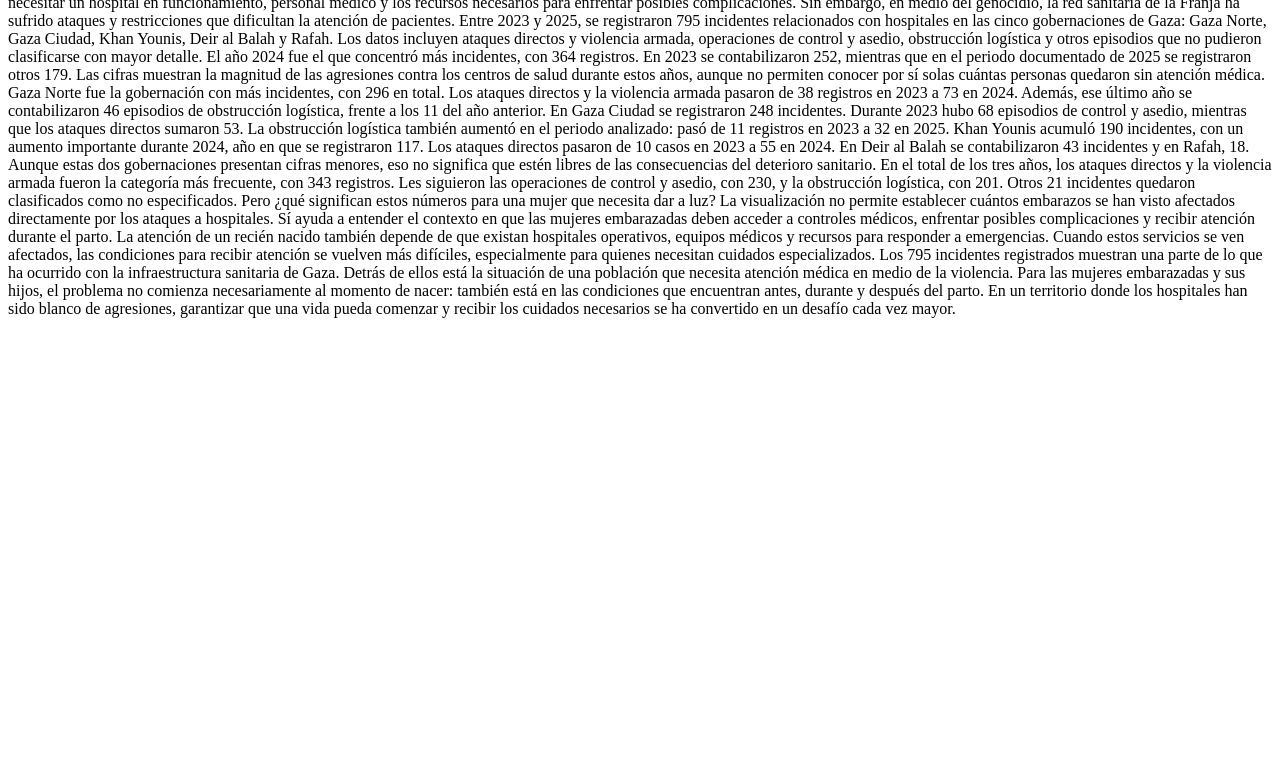
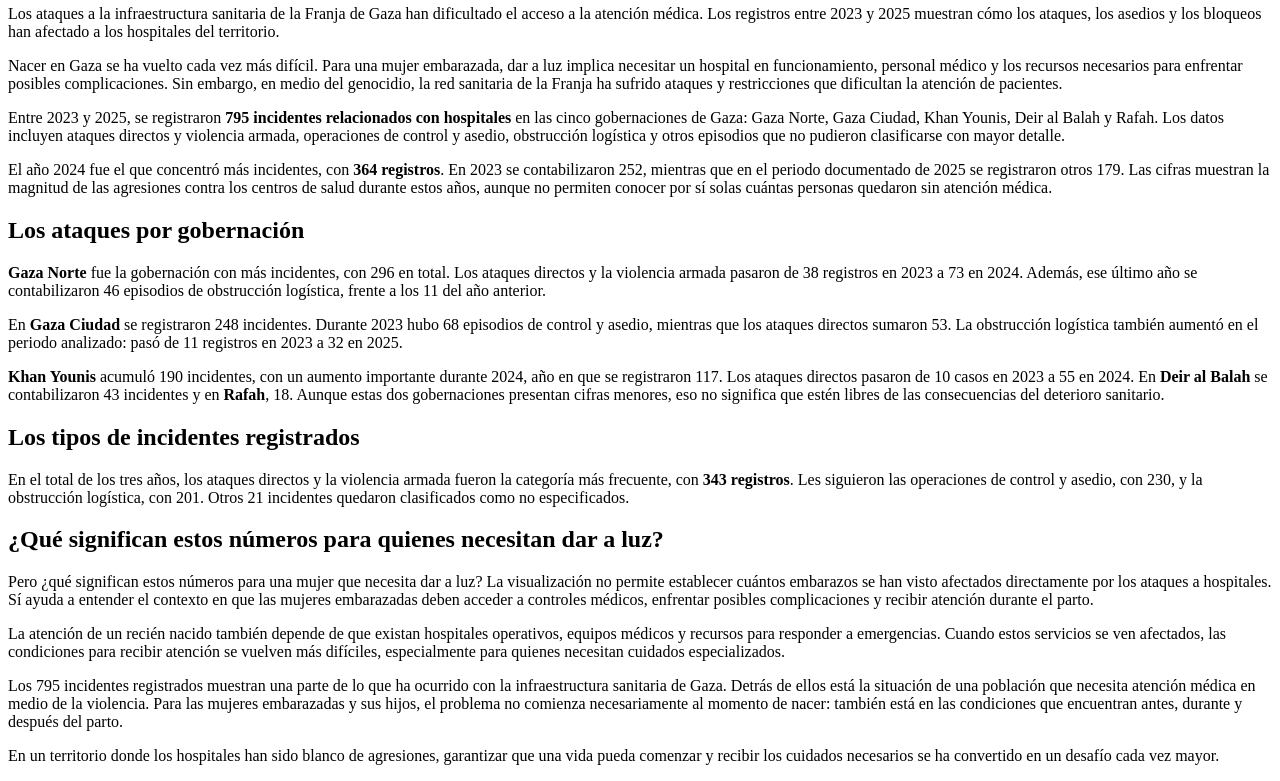
Before and after one commit to maisamisle/repositoriomisle, a plain HTML site: page Tarea 03/Docs/index.html in a window 1280 px wide. Shown: the part 50-831 px from the top of the page. Before the commit the page ends 800 px from the top, so only its background shows below. Drawn offline with Linux system fonts and the light colour scheme.

Commit message:
Actualizado
Added detailed report on the impact of hospital attacks in Gaza on maternal health and newborn care.

```diff
--- a/Tarea 03/Docs/index.html
+++ b/Tarea 03/Docs/index.html
@@ -1,31 +1,121 @@
-<!doctype html>
-<html>
-<head>
-<meta charset="utf-8"/>
-<title>Mi primer Sitio</title>
-</head>
-<body>
 
-   # Nacer en Gaza mientras se destruyen los hospitales
+<article class="reportaje">
+  <header class="reportaje-header">
+    <h1>Nacer en Gaza mientras se destruyen los hospitales</h1>
 
-*Los ataques a la infraestructura sanitaria de la Franja de Gaza han dificultado el acceso a la atención médica. Los registros entre 2023 y 2025 muestran cómo los ataques, los asedios y los bloqueos han afectado a los hospitales del territorio.*
+    <p class="bajada">
+      Los ataques a la infraestructura sanitaria de la Franja de Gaza
+      han dificultado el acceso a la atención médica. Los registros
+      entre 2023 y 2025 muestran cómo los ataques, los asedios y los
+      bloqueos han afectado a los hospitales del territorio.
+    </p>
+  </header>
 
-Nacer en Gaza se ha vuelto cada vez más difícil. Para una mujer embarazada, dar a luz implica necesitar un hospital en funcionamiento, personal médico y los recursos necesarios para enfrentar posibles complicaciones. Sin embargo, en medio del genocidio, la red sanitaria de la Franja ha sufrido ataques y restricciones que dificultan la atención de pacientes.
+  <section>
+    <p>
+      Nacer en Gaza se ha vuelto cada vez más difícil. Para una mujer
+      embarazada, dar a luz implica necesitar un hospital en funcionamiento,
+      personal médico y los recursos necesarios para enfrentar posibles
+      complicaciones. Sin embargo, en medio del genocidio, la red sanitaria
+      de la Franja ha sufrido ataques y restricciones que dificultan
+      la atención de pacientes.
+    </p>
 
-Entre 2023 y 2025, se registraron 795 incidentes relacionados con hospitales en las cinco gobernaciones de Gaza: Gaza Norte, Gaza Ciudad, Khan Younis, Deir al Balah y Rafah. Los datos incluyen ataques directos y violencia armada, operaciones de control y asedio, obstrucción logística y otros episodios que no pudieron clasificarse con mayor detalle.
+    <p>
+      Entre 2023 y 2025, se registraron <strong>795 incidentes relacionados
+      con hospitales</strong> en las cinco gobernaciones de Gaza: Gaza Norte,
+      Gaza Ciudad, Khan Younis, Deir al Balah y Rafah. Los datos incluyen
+      ataques directos y violencia armada, operaciones de control y asedio,
+      obstrucción logística y otros episodios que no pudieron clasificarse
+      con mayor detalle.
+    </p>
 
-El año 2024 fue el que concentró más incidentes, con 364 registros. En 2023 se contabilizaron 252, mientras que en el periodo documentado de 2025 se registraron otros 179. Las cifras muestran la magnitud de las agresiones contra los centros de salud durante estos años, aunque no permiten conocer por sí solas cuántas personas quedaron sin atención médica.
+    <p>
+      El año 2024 fue el que concentró más incidentes, con
+      <strong>364 registros</strong>. En 2023 se contabilizaron 252,
+      mientras que en el periodo documentado de 2025 se registraron
+      otros 179. Las cifras muestran la magnitud de las agresiones contra
+      los centros de salud durante estos años, aunque no permiten conocer
+      por sí solas cuántas personas quedaron sin atención médica.
+    </p>
+  </section>
 
-Gaza Norte fue la gobernación con más incidentes, con 296 en total. Los ataques directos y la violencia armada pasaron de 38 registros en 2023 a 73 en 2024. Además, ese último año se contabilizaron 46 episodios de obstrucción logística, frente a los 11 del año anterior.
+  <section>
+    <h2>Los ataques por gobernación</h2>
 
-En Gaza Ciudad se registraron 248 incidentes. Durante 2023 hubo 68 episodios de control y asedio, mientras que los ataques directos sumaron 53. La obstrucción logística también aumentó en el periodo analizado: pasó de 11 registros en 2023 a 32 en 2025.
+    <p>
+      <strong>Gaza Norte</strong> fue la gobernación con más incidentes,
+      con 296 en total. Los ataques directos y la violencia armada pasaron
+      de 38 registros en 2023 a 73 en 2024. Además, ese último año se
+      contabilizaron 46 episodios de obstrucción logística, frente a los
+      11 del año anterior.
+    </p>
 
-Khan Younis acumuló 190 incidentes, con un aumento importante durante 2024, año en que se registraron 117. Los ataques directos pasaron de 10 casos en 2023 a 55 en 2024. En Deir al Balah se contabilizaron 43 incidentes y en Rafah, 18. Aunque estas dos gobernaciones presentan cifras menores, eso no significa que estén libres de las consecuencias del deterioro sanitario.
+    <p>
+      En <strong>Gaza Ciudad</strong> se registraron 248 incidentes.
+      Durante 2023 hubo 68 episodios de control y asedio, mientras que
+      los ataques directos sumaron 53. La obstrucción logística también
+      aumentó en el periodo analizado: pasó de 11 registros en 2023
+      a 32 en 2025.
+    </p>
 
-En el total de los tres años, los ataques directos y la violencia armada fueron la categoría más frecuente, con 343 registros. Les siguieron las operaciones de control y asedio, con 230, y la obstrucción logística, con 201. Otros 21 incidentes quedaron clasificados como no especificados.
+    <p>
+      <strong>Khan Younis</strong> acumuló 190 incidentes, con un aumento
+      importante durante 2024, año en que se registraron 117. Los ataques
+      directos pasaron de 10 casos en 2023 a 55 en 2024. En
+      <strong>Deir al Balah</strong> se contabilizaron 43 incidentes y
+      en <strong>Rafah</strong>, 18. Aunque estas dos gobernaciones
+      presentan cifras menores, eso no significa que estén libres de
+      las consecuencias del deterioro sanitario.
+    </p>
+  </section>
 
-Pero ¿qué significan estos números para una mujer que necesita dar a luz? La visualización no permite establecer cuántos embarazos se han visto afectados directamente por los ataques a hospitales. Sí ayuda a entender el contexto en que las mujeres embarazadas deben acceder a controles médicos, enfrentar posibles complicaciones y recibir atención durante el parto.
+  <section>
+    <h2>Los tipos de incidentes registrados</h2>
 
-La atención de un recién nacido también depende de que existan hospitales operativos, equipos médicos y recursos para responder a emergencias. Cuando estos servicios se ven afectados, las condiciones para recibir atención se vuelven más difíciles, especialmente para quienes necesitan cuidados especializados.
+    <p>
+      En el total de los tres años, los ataques directos y la violencia
+      armada fueron la categoría más frecuente, con
+      <strong>343 registros</strong>. Les siguieron las operaciones de
+      control y asedio, con 230, y la obstrucción logística, con 201.
+      Otros 21 incidentes quedaron clasificados como no especificados.
+    </p>
+  </section>
 
-Los 795 incidentes registrados muestran una parte de lo que ha ocurrido con la infraestructura sanitaria de Gaza. Detrás de ellos está la situación de una población que necesita atención médica en medio de la violencia. Para las mujeres embarazadas y sus hijos, el problema no comienza necesariamente al momento de nacer: también está en las condiciones que encuentran antes, durante y después del parto. En un territorio donde los hospitales han sido blanco de agresiones, garantizar que una vida pueda comenzar y recibir los cuidados necesarios se ha convertido en un desafío cada vez mayor.
+  <section>
+    <h2>¿Qué significan estos números para quienes necesitan dar a luz?</h2>
+
+    <p>
+      Pero ¿qué significan estos números para una mujer que necesita dar
+      a luz? La visualización no permite establecer cuántos embarazos se
+      han visto afectados directamente por los ataques a hospitales.
+      Sí ayuda a entender el contexto en que las mujeres embarazadas
+      deben acceder a controles médicos, enfrentar posibles complicaciones
+      y recibir atención durante el parto.
+    </p>
+
+    <p>
+      La atención de un recién nacido también depende de que existan
+      hospitales operativos, equipos médicos y recursos para responder
+      a emergencias. Cuando estos servicios se ven afectados, las
+      condiciones para recibir atención se vuelven más difíciles,
+      especialmente para quienes necesitan cuidados especializados.
+    </p>
+
+    <p>
+      Los 795 incidentes registrados muestran una parte de lo que ha
+      ocurrido con la infraestructura sanitaria de Gaza. Detrás de ellos
+      está la situación de una población que necesita atención médica
+      en medio de la violencia. Para las mujeres embarazadas y sus hijos,
+      el problema no comienza necesariamente al momento de nacer:
+      también está en las condiciones que encuentran antes, durante
+      y después del parto.
+    </p>
+
+    <p>
+      En un territorio donde los hospitales han sido blanco de agresiones,
+      garantizar que una vida pueda comenzar y recibir los cuidados
+      necesarios se ha convertido en un desafío cada vez mayor.
+    </p>
+  </section>
+</article>
```
